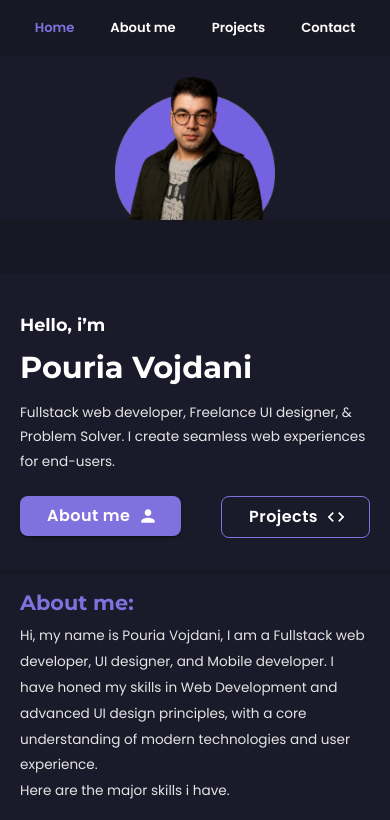
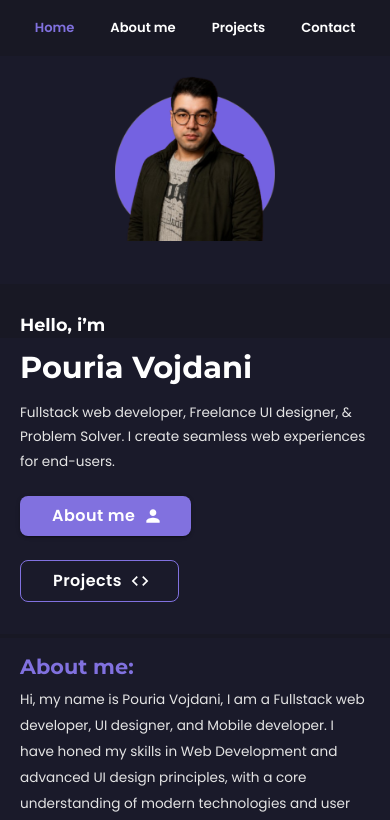
Before and after one commit to pouriavj/pouria-portfolio, a Next.js app: page / in a window 390 px wide. Shown: the top 820 px of the page. Built offline with nearby package versions, Linux system fonts and the light colour scheme; what @mui/material-nextjs would draw is missing.

Commit message:
Update Responsiveness

```diff
--- a/src/app/globals.css
+++ b/src/app/globals.css
@@ -967,8 +967,14 @@ header,
     font-size: 1.5rem !important;
   }
 }
-@media (max-width: 420px) {
+@media (max-width: 380px) {
   .hero-button {
     padding: 6px 27px !important;
   }
 }
+
+@media (max-width: 390px) {
+  .hero-button {
+    padding: 6px 32px !important;
+  }
+}
```
